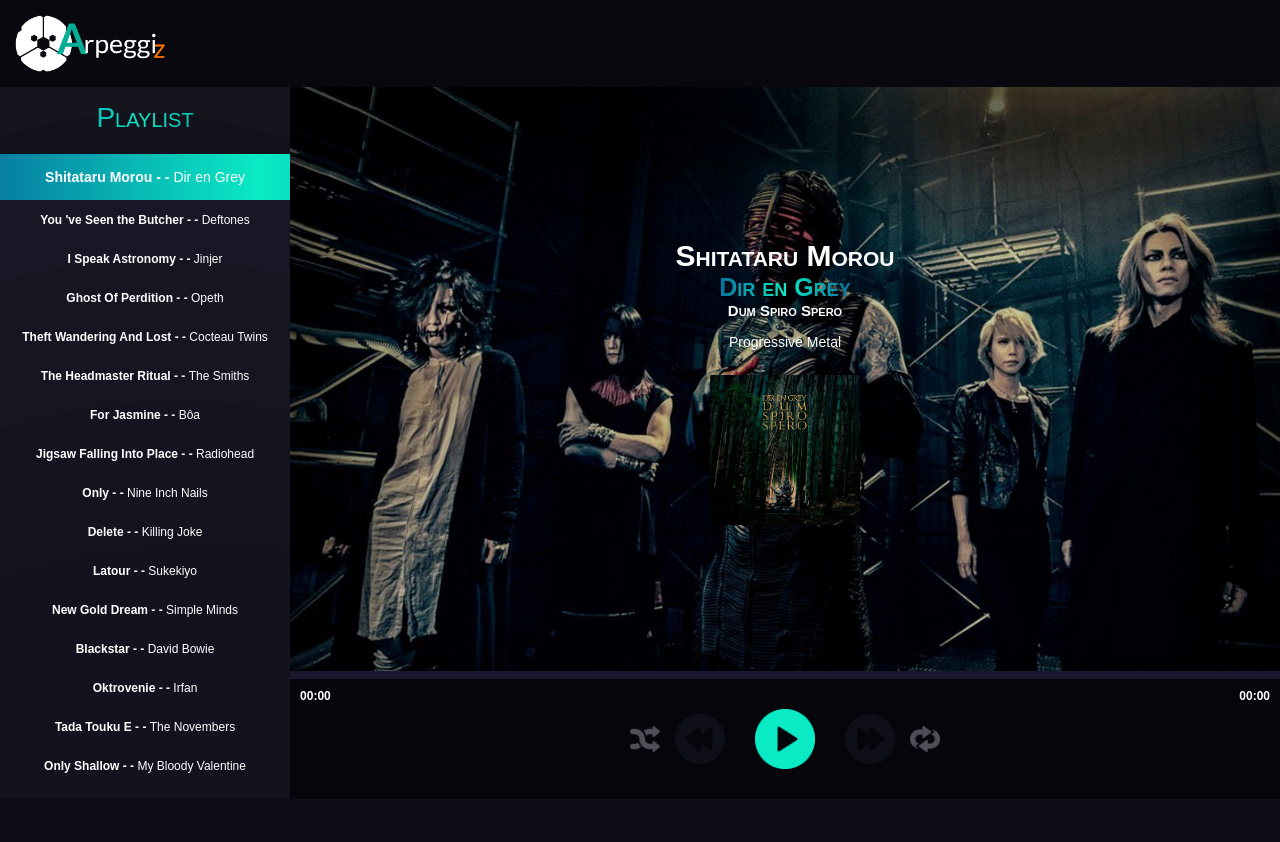
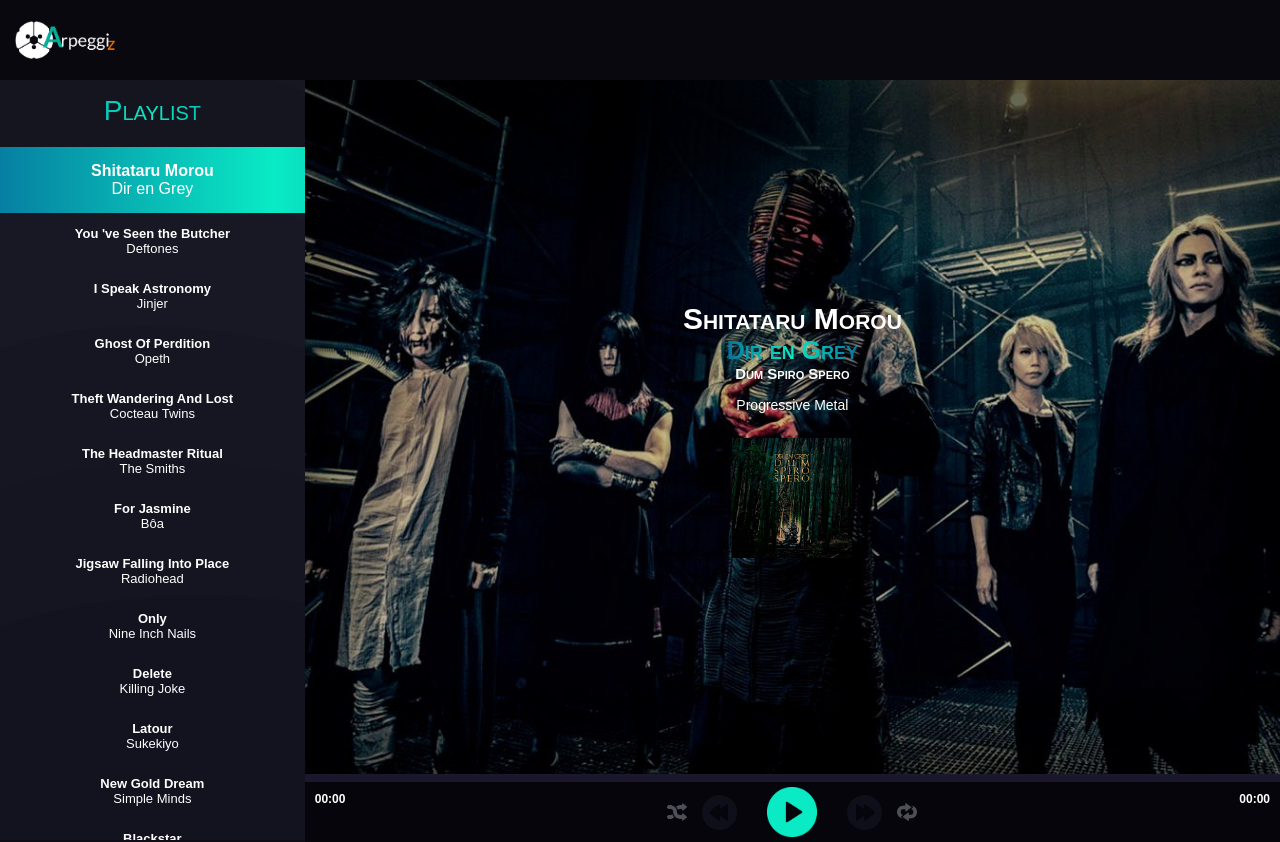
Before and after one commit to cassandra645/arpeggiz, a Vue app: page / in a window 1280 px wide. Before the commit the page ends 800 px from the top, so only its background shows below. Built offline with nearby package versions, Linux system fonts and the light colour scheme.

Commit message:
Work on responsive design

```diff
--- a/src/App.vue
+++ b/src/App.vue
@@ -4,25 +4,23 @@
       <img src="./assets/logos/arpeggiz-logo-base.png" alt="arpeggiz logo" class="app-logo">
     </header>
     <main>
-      <div class="playerfull" :style="{backgroundImage: `url(${current.backgd})`}">
+      <section class="playerfull" :style="{backgroundImage: `url(${current.backgd})`}">
         <section class="player">
           <div class="song-description">
             <div class="song-informations">
               <h2 class="title"> {{ current.title }}</h2>
-              <!-- <div>~</div> -->
               <div class="artist">{{ current.artist }}</div>
-              <!-- <div>~</div> -->
               <div class="album">{{ current.album }}</div>
               <div class="style">{{ current.style }}</div>
             </div>
             <img v-bind:src="current.image" class="cover">
           </div>
         </section>
-        <div class="progress-bar-container">
+        <section class="progress-bar-container">
           <div :style="{backgroundColor: progressBarColor, width: progressBarWidth}" class="progress-bar">{{ updateProgressBar() }}
           <div class="progress-bar-slider"></div>
           </div>
-        </div>
+        </section>
         <section class="controls-panel">
           <div :style="{color: timerColor}" class="timer-current">{{ turnSecondsToMinutes (player.currentTime) }}</div>
           <div class="controls">
@@ -35,11 +33,11 @@
           </div>
           <div class="timer-duration">{{ turnSecondsToMinutes (player.duration) }}</div>
         </section>
-      </div>
+      </section>
       <section class="playlist scrollbar">
         <h3 class="playlist-title">Playlist</h3>
         <button v-for="song in songs" :key="song.src" @click="play(song)" :class="(song.src == current.src) ? 'song playing' : 'song'">
-          {{ song.title }} - - <span class="artist-playlist">{{ song.artist }}</span>
+          <div>{{ song.title }}</div> <div class="artist-playlist">{{ song.artist }}</div>
         </button>
       </section>
     </main>
@@ -356,6 +354,28 @@
 </script>
 
 <style>
+*,
+*::before,
+*::after {
+  margin: 0;
+  padding: 0;
+  box-sizing: inherit;
+}
+
+body
+{
+  font-family: sans-serif;
+  color: #ffffff;
+  background-color: #0f0e18;
+  box-sizing: border-box;
+}
+
+main {
+  max-width: 100vw;
+  max-height: 100vw;
+  margin: 0 auto;
+}
+
 /**Layout */
 .progress-bar-container {
   height: 8px;
@@ -389,18 +409,6 @@
   box-sizing: border-box;
 }
 
-body
-{
-  font-family: sans-serif;
-  color: #ffffff;
-  background-color: #0f0e18;
-}
-
-main {
-  width: 100%;
-  margin: 0 auto;
-}
-
 /**Header's appearance */
 header
 {
@@ -411,32 +419,22 @@
   padding: 15px;
   background-color: #09080f;
   color: #ffffff;
-  max-height: 12vh;
+  height: 10vh;
 }
 
 .app-logo
 {
-  max-width: 150px;
+  max-width: 100px;
 	height: auto;
 }
 
 /**Player's appearance */
-.backgd {
-  position: absolute;
-  z-index: -1000;
-  width: 100%;
-  min-height: 450px;
-  top: 6%;
-  left: 0%;
-  filter: blur(2px) brightness(70%);
-}
-
 .cover {
   display: block;
   margin: auto;
   margin-bottom: 20px;
-  height: 150px;
-  width: 150px;
+  height: 120px;
+  width: 120px;
 }
 
 .cover:hover {
@@ -447,14 +445,12 @@
   display: flex;
   justify-content: center;
   align-items: flex-end;
-  padding: 5% ;
-  padding-bottom: 0% ;
+  padding-block: 10%;
   min-height: 73vh;
-  padding-block: 10%;
 }
 
 .playerfull {
-  max-height: 90vh;
+  height: 88vh;
   background-repeat: no-repeat;
   background-size: cover;
   background-position:center;
@@ -464,6 +460,7 @@
   display: flex;
   flex-direction: column;
   align-items: center;
+  width: 80%;
 }
 
 .song-informations {
@@ -513,11 +510,13 @@
   align-items: center;
   padding: 20px 15px;
   background-color: #05050b;
-  min-height: 15vh;
+  height: 14.8vh;
+  width: 100%;
 }
 
 .controls {
   display: flex;
+  justify-content: center;
   align-items: center;
 }
 
@@ -539,14 +538,14 @@
 }
 
 .play, .pause{
-  width: 80px;
-  height: 80px;
+  width: 60px;
+  height: 60px;
   display: block;
 }
 
 .next, .prev {
-  width: 60px;
-  height: 60px;
+  width: 40px;
+  height: 40px;
   display: block;
 }
 
@@ -555,8 +554,8 @@
 }
 
 .shuffle, .repeat {
-  width: 30px;
-  height: 30px;
+  width: 20px;
+  height: 20px;
 }
 
 .shuffle:hover, .repeat:hover {
@@ -645,19 +644,34 @@
 
 
 /**Responsive design */
-@media screen and (min-width: 1000px) {
+@media screen and (min-width: 640px) {
+  .song-description {
+    flex-direction: row-reverse;
+    justify-content: space-around;
+    align-items: center;
+  }
+}
+
+@media screen and (min-width: 768px) {
+  .song-description {
+    display: flex;
+    flex-direction: column;
+    align-items: center;
+  }
+}
+
+@media screen and (min-width: 1024px) {
   main {
     display: flex;
     flex-direction: row-reverse;
   }
 
-
-  .playerfull {
-    width: 80%;
+  header {
+    height: 5vh;
   }
 
-  .playlist {
-    width: 40%;
+  .controls-panel {
+    height: 7.5vh;
   }
 
   .playlist .song {
@@ -666,9 +680,14 @@
     padding: 12.5px;
   }
 
+  .playerfull {
+    width: 80vw;
+    height: 95vh;
+  }
+
   .player
   {
-    height: 70vh;
+    height: 86.8vh;
     display: flex;
     flex-direction: column;
     justify-content: center;
@@ -676,23 +695,33 @@
   }
 
   .scrollbar {
-    width: 300px;
-    height: 100px;
+    width: 25vw;
+    height: 95vh;
     overflow-y: scroll;
     scrollbar-color: #302e3a #09080f50;
     scrollbar-width: thin;
   }
 
+  .scrollbar::-webkit-scrollbar {
+  width: 5px;
+  height: 8px;
+  background-color: #09080f50;
+}
+
+  .scrollbar::-webkit-scrollbar-thumb {
+    background: #302e3a;
+  }
+
   .play, .pause
   {
-    width: 60px;
-    height: 60px;
+    width: 40px;
+    height: 40px;
   }
 
   .next, .prev
   {
-    width: 50px;
-    height: 50px;
+    width: 35px;
+    height: 35px;
   }
 
   .option
@@ -700,5 +729,45 @@
     width: 25px;
     height: 25px;
   }
+
+}
+
+@media screen and (min-width: 1280px) {
+  header {
+    height: 10vh;
+  }
+  .play, .pause
+  {
+    width: 50px;
+    height: 50px;
+  }
+
+  .next, .prev
+  {
+    width: 35px;
+    height: 35px;
+  }
+
+  .option
+  {
+    width: 25px;
+    height: 25px;
+  }
+
+  .playlist .song {
+    font-size: 13px;
+  }
+
+  .playlist .song:hover {
+    font-size: 16px;
+  }
+
+  .playlist .song.playing {
+    font-size: 16px;
+  }
+}
+
+@media screen and (min-width: 1536px) {
+
 }
 </style>
```
